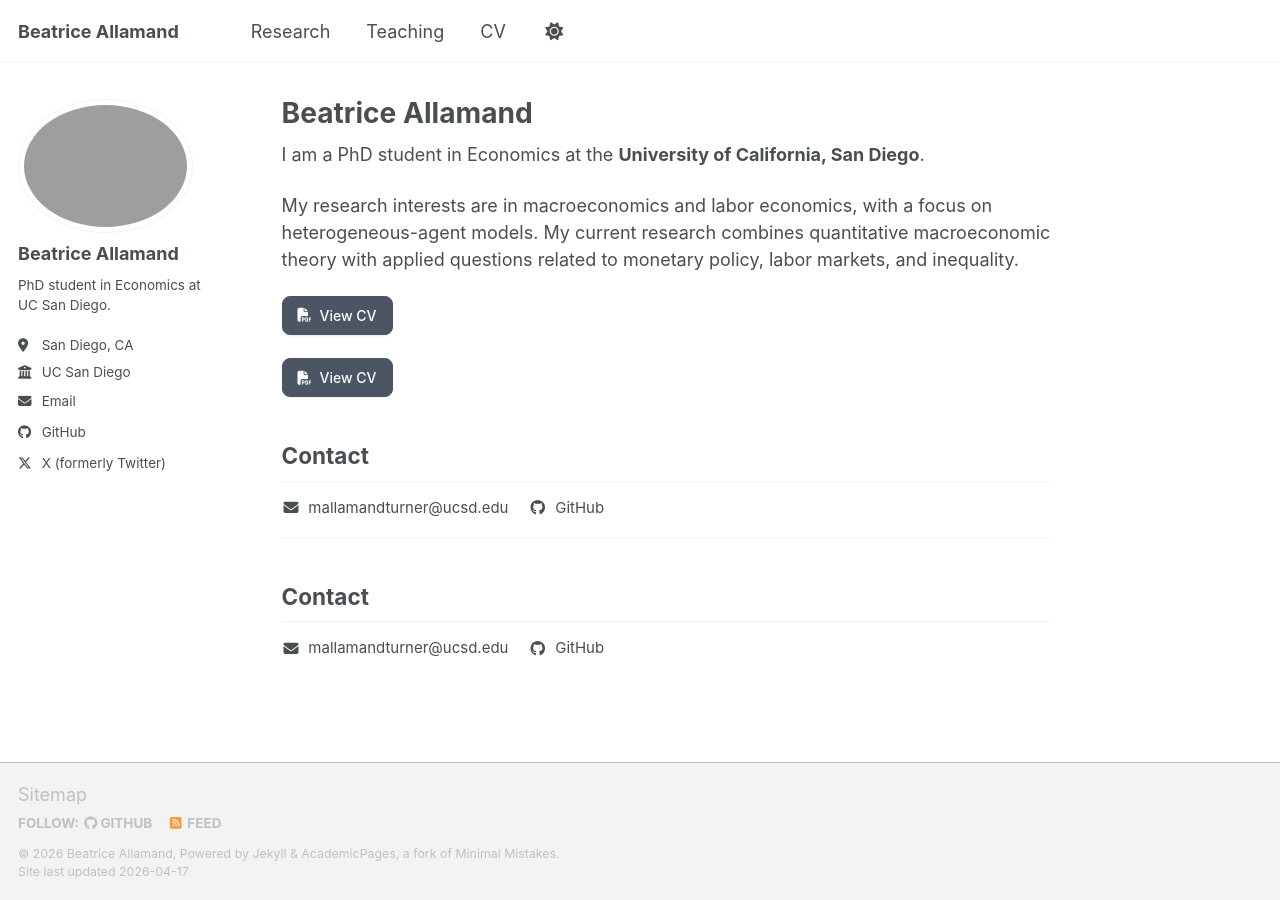
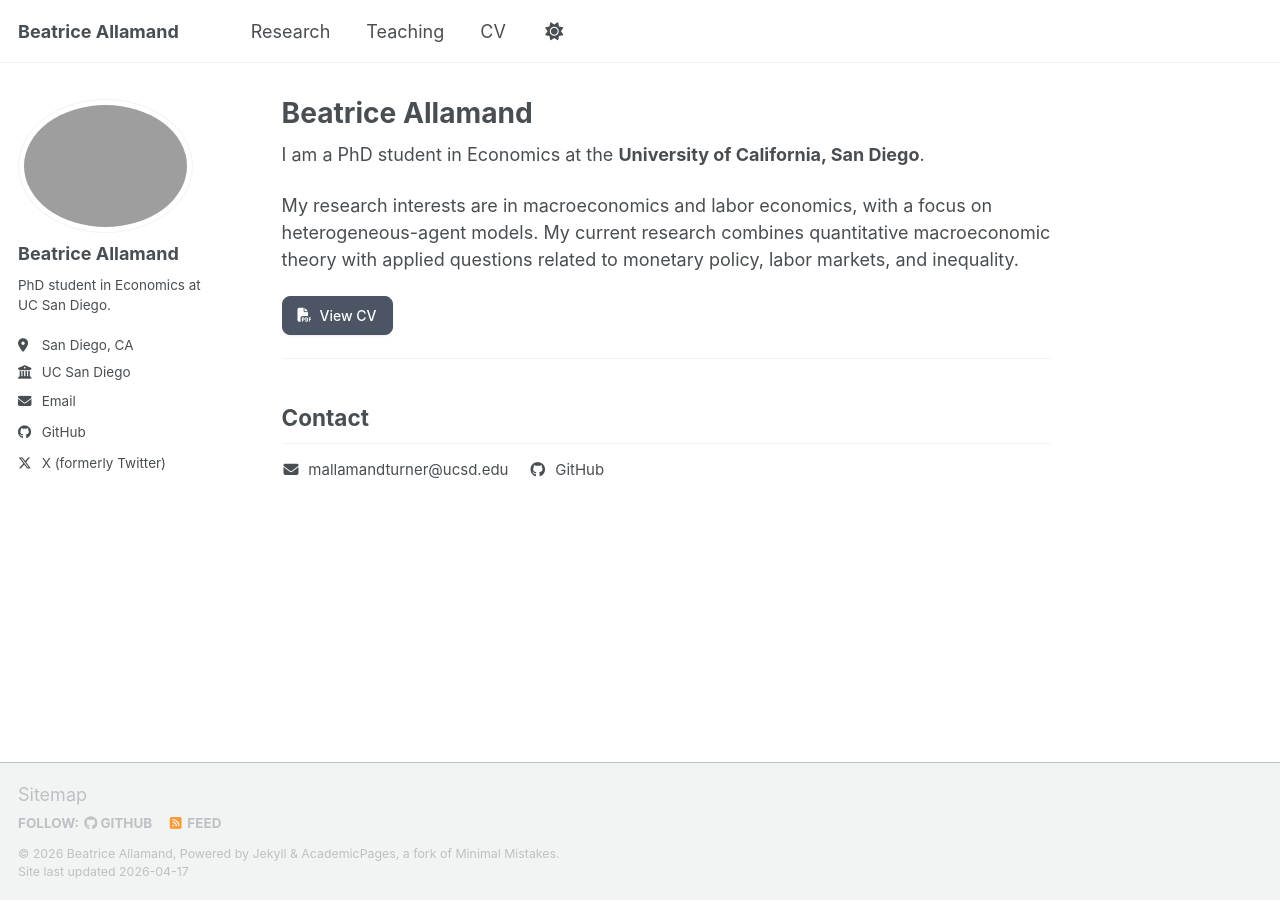
Before and after one commit to beatriceallamand/beatriceallamand.github.io, a Jekyll site: the page built from _pages/about.md, in a window 1280 px wide. Built offline with Jekyll 4.4.1, drawn with Linux system fonts in a browser that asks for light colours; a script bundle is joined from its source files by our own code; library files that are not in the unit come from our copies.

Commit message:
Remove CV link and contact details from about page
Removed CV link and contact information from about page.

```diff
--- a/_pages/about.md
+++ b/_pages/about.md
@@ -16,25 +16,6 @@
   <span>View CV</span>
 </a>
 
-<a href="/files/cv.pdf" target="_blank" class="custom-cv-btn">
-  <i class="far fa-file-pdf"></i>
-  <span>View CV</span>
-</a>
-
-## Contact
-
-<div class="custom-contact-links">
-  <a href="mailto:mallamandturner@ucsd.edu">
-    <i class="fas fa-fw fa-envelope"></i>
-    mallamandturner@ucsd.edu
-  </a>
-
-  <a href="https://github.com/beatriceallamand" target="_blank">
-    <i class="fab fa-fw fa-github"></i>
-    GitHub
-  </a>
-</div>
-
 
 ---
 ## Contact
```
